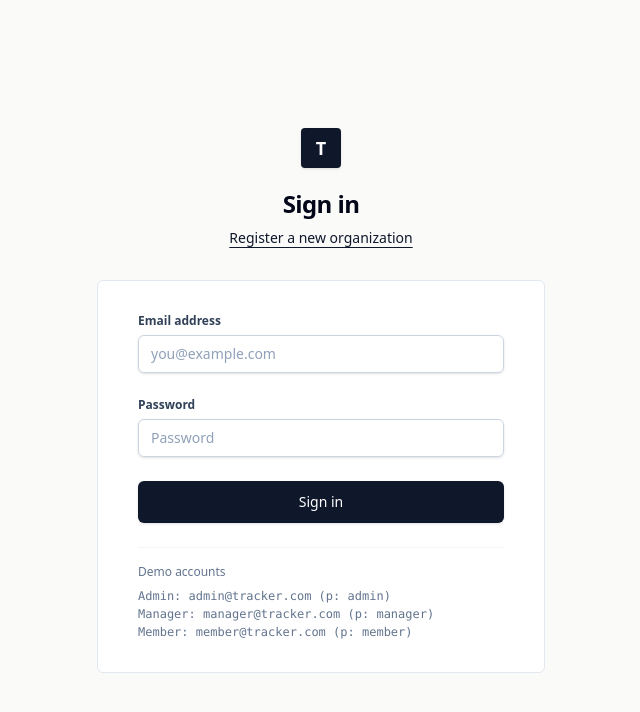
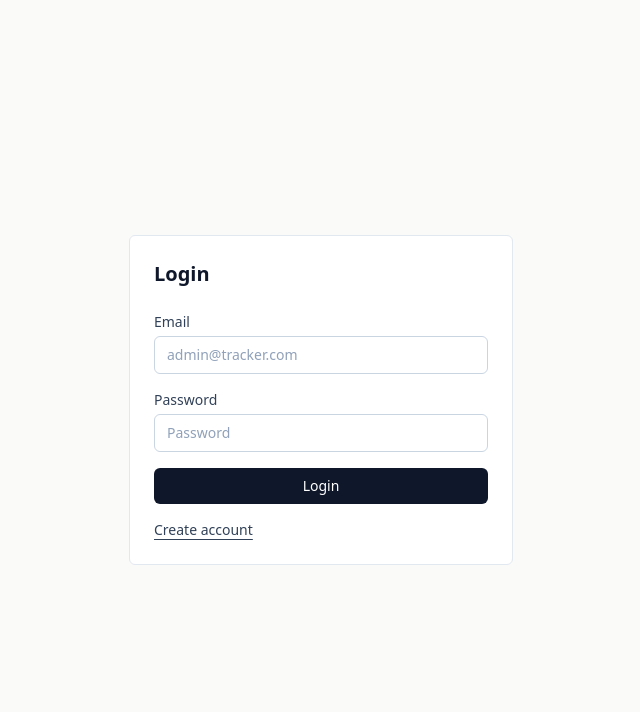
Before and after one commit to renolddickson/NXT-WAVE-Assessment-Frontend, an Angular app: page /login in a window 1280 px wide. Shown: the top 712 px of the page, without its empty margins (319-959 px from the left). Built offline with nearby package versions, Linux system fonts and the light colour scheme.

Commit message:
refactor: switch from mock data to real API integration across services and update login UI

```diff
--- a/src/app/pages/login/login.component.html
+++ b/src/app/pages/login/login.component.html
@@ -1,89 +1,51 @@
-<div class="min-h-screen flex flex-col justify-center bg-stone-50 py-12 sm:px-6 lg:px-8">
-  <div class="sm:mx-auto sm:w-full sm:max-w-md text-center">
-    <div class="mx-auto h-10 w-10 bg-slate-900 rounded flex items-center justify-center text-white font-semibold text-lg shadow-sm">
-      T
-    </div>
-    <h2 class="mt-5 text-2xl font-semibold text-slate-950 tracking-tight">Sign in</h2>
-    <p class="mt-2 text-sm text-slate-500">
-      <a routerLink="/register" class="font-medium text-slate-900 hover:text-slate-700 underline underline-offset-4 cursor-pointer">
-        Register a new organization
-      </a>
-    </p>
+<div class="min-h-screen bg-stone-50 flex items-center justify-center px-4 py-10">
+  <div class="w-full max-w-sm">
+    <div class="bg-white border border-slate-200 rounded-md p-6">
+      <h1 class="text-xl font-semibold text-slate-900 mb-6">Login</h1>
+
+      <div *ngIf="errorMessage()" class="mb-4 bg-red-50 border border-red-200 p-3 rounded" role="alert">
+        <p class="text-sm text-red-700">{{ errorMessage() }}</p>
       </div>
 
-  <div class="mt-8 sm:mx-auto sm:w-full sm:max-w-md">
-    <div class="bg-white py-8 px-4 border border-slate-200 rounded-md sm:px-10">
-      <div *ngIf="errorMessage()" class="mb-4 bg-red-50 border-l-4 border-red-500 p-4 rounded" role="alert">
-        <div class="flex">
-          <div class="shrink-0">
-            <svg class="h-5 w-5 text-red-500" viewBox="0 0 20 20" fill="currentColor">
-              <path fill-rule="evenodd" d="M10 18a8 8 0 100-16 8 8 0 000 16zM8.707 7.293a1 1 0 00-1.414 1.414L8.586 10l-1.293 1.293a1 1 0 101.414 1.414L10 11.414l1.293 1.293a1 1 0 001.414-1.414L11.414 10l1.293-1.293a1 1 0 00-1.414-1.414L10 8.586 8.707 7.293z" clip-rule="evenodd"/>
-            </svg>
-          </div>
-          <div class="ml-3">
-            <p class="text-sm text-red-700">{{ errorMessage() }}</p>
-          </div>
-        </div>
-      </div>
-
-      <form [formGroup]="loginForm" (ngSubmit)="onSubmit()" class="space-y-6">
+      <form [formGroup]="loginForm" (ngSubmit)="onSubmit()" class="space-y-4">
         <div>
-          <label for="email" class="block text-xs font-semibold text-slate-700">
-            Email address
-          </label>
-          <div class="mt-1.5">
+          <label for="email" class="block text-sm font-medium text-slate-700 mb-1">Email</label>
           <input id="email"
                  type="email"
                  formControlName="email"
-                   class="appearance-none block w-full px-3 py-2 border border-slate-300 rounded-md shadow-sm placeholder-slate-400 focus:outline-none focus:ring-slate-900 focus:border-slate-900 text-sm"
-                   [ngClass]="{'border-red-500 ring-red-500': loginForm.get('email')?.touched && loginForm.get('email')?.invalid}"
-                   placeholder="you@example.com">
-          </div>
+                 class="block w-full px-3 py-2 border border-slate-300 rounded-md text-sm placeholder-slate-400 focus:outline-none focus:ring-1 focus:ring-slate-900 focus:border-slate-900"
+                 [ngClass]="{'border-red-500': loginForm.get('email')?.touched && loginForm.get('email')?.invalid}"
+                 placeholder="admin@tracker.com">
           <div *ngIf="loginForm.get('email')?.touched && loginForm.get('email')?.invalid" class="mt-1 text-xs text-red-600">
             <span *ngIf="loginForm.get('email')?.errors?.['required']">Email is required.</span>
-            <span *ngIf="loginForm.get('email')?.errors?.['email']">Please enter a valid email.</span>
+            <span *ngIf="loginForm.get('email')?.errors?.['email']">Enter a valid email.</span>
           </div>
         </div>
 
         <div>
-          <label for="password" class="block text-xs font-semibold text-slate-700">
-            Password
-          </label>
-          <div class="mt-1.5">
+          <label for="password" class="block text-sm font-medium text-slate-700 mb-1">Password</label>
           <input id="password"
                  type="password"
                  formControlName="password"
-                   class="appearance-none block w-full px-3 py-2 border border-slate-300 rounded-md shadow-sm placeholder-slate-400 focus:outline-none focus:ring-slate-900 focus:border-slate-900 text-sm"
-                   [ngClass]="{'border-red-500 ring-red-500': loginForm.get('password')?.touched && loginForm.get('password')?.invalid}"
+                 class="block w-full px-3 py-2 border border-slate-300 rounded-md text-sm placeholder-slate-400 focus:outline-none focus:ring-1 focus:ring-slate-900 focus:border-slate-900"
+                 [ngClass]="{'border-red-500': loginForm.get('password')?.touched && loginForm.get('password')?.invalid}"
                  placeholder="Password">
-          </div>
           <div *ngIf="loginForm.get('password')?.touched && loginForm.get('password')?.invalid" class="mt-1 text-xs text-red-600">
             <span *ngIf="loginForm.get('password')?.errors?.['required']">Password is required.</span>
             <span *ngIf="loginForm.get('password')?.errors?.['minlength']">Password must be at least 4 characters.</span>
           </div>
         </div>
 
-        <div>
         <button type="submit"
                 [disabled]="isLoading()"
-                  class="w-full flex justify-center py-2.5 px-4 border border-transparent rounded-md shadow-sm text-sm font-medium text-white bg-slate-900 hover:bg-slate-800 focus:outline-none focus:ring-2 focus:ring-offset-2 focus:ring-slate-950 transition-colors disabled:opacity-50 disabled:cursor-not-allowed cursor-pointer">
-            <svg *ngIf="isLoading()" class="animate-spin -ml-1 mr-3 h-5 w-5 text-white" xmlns="http://www.w3.org/2000/svg" fill="none" viewBox="0 0 24 24">
-              <circle class="opacity-25" cx="12" cy="12" r="10" stroke="currentColor" stroke-width="4"></circle>
-              <path class="opacity-75" fill="currentColor" d="M4 12a8 8 0 018-8V0C5.373 0 0 5.373 0 12h4zm2 5.291A7.962 7.962 0 014 12H0c0 3.042 1.135 5.824 3 7.938l3-2.647z"></path>
-            </svg>
-            {{ isLoading() ? 'Signing in...' : 'Sign in' }}
+                class="w-full py-2 px-4 rounded-md text-sm font-medium text-white bg-slate-900 hover:bg-slate-800 disabled:opacity-50 disabled:cursor-not-allowed cursor-pointer">
+          {{ isLoading() ? 'Logging in...' : 'Login' }}
         </button>
-        </div>
       </form>
 
-      <div class="mt-6 border-t border-slate-100 pt-4">
-        <p class="text-xs text-slate-500 font-medium">Demo accounts</p>
-        <div class="mt-2 text-xs text-slate-500 font-mono space-y-0.5">
-          <div>Admin: admin&#64;tracker.com (p: admin)</div>
-          <div>Manager: manager&#64;tracker.com (p: manager)</div>
-          <div>Member: member&#64;tracker.com (p: member)</div>
+      <a routerLink="/register" class="block mt-4 text-sm text-slate-700 underline underline-offset-4">
+        Create account
+      </a>
     </div>
   </div>
 </div>
-  </div>
-</div>
--- a/src/app/services/auth.service.ts
+++ b/src/app/services/auth.service.ts
@@ -11,8 +11,7 @@ import { MOCK_USERS } from '../models/mock-db';
 export class AuthService {
   private readonly API_URL = 'http://localhost:3000/api/auth';
 
-  // Frontend review mode. Set to false when running with the real API.
-  public useMock = true;
+  public useMock = false;
 
   // Signal for the current logged-in user
   readonly currentUser = signal<User | null>(this.loadUserFromStorage());
@@ -26,7 +25,19 @@ export class AuthService {
 
   private loadUserFromStorage(): User | null {
     const userJson = localStorage.getItem('user');
-    return userJson ? JSON.parse(userJson) : null;
+    if (!userJson || userJson === 'undefined' || userJson === 'null') {
+      localStorage.removeItem('user');
+      return null;
+    }
+
+    try {
+      return JSON.parse(userJson) as User;
+    } catch {
+      localStorage.removeItem('accessToken');
+      localStorage.removeItem('refreshToken');
+      localStorage.removeItem('user');
+      return null;
+    }
   }
 
   getAccessToken(): string | null {
@@ -144,6 +155,10 @@ export class AuthService {
   }
 
   private saveSession(response: AuthResponse): void {
+    if (!response?.accessToken || !response?.refreshToken || !response?.user) {
+      throw new Error('Invalid auth response from server.');
+    }
+
     localStorage.setItem('accessToken', response.accessToken);
     localStorage.setItem('refreshToken', response.refreshToken);
     localStorage.setItem('user', JSON.stringify(response.user));
--- a/src/app/services/project.service.ts
+++ b/src/app/services/project.service.ts
@@ -11,7 +11,7 @@ import { MOCK_PROJECTS } from '../models/mock-db';
 export class ProjectService {
   private readonly API_URL = 'http://localhost:3000/api/projects';
 
-  public useMock = true;
+  public useMock = false;
 
   constructor(private http: HttpClient) {}
 
--- a/src/app/services/task.service.ts
+++ b/src/app/services/task.service.ts
@@ -21,7 +21,7 @@ export interface TasksResponse {
 export class TaskService {
   private readonly API_URL = 'http://localhost:3000/api/tasks';
 
-  public useMock = true;
+  public useMock = false;
 
   constructor(private http: HttpClient) {}
 
--- a/src/app/services/user.service.ts
+++ b/src/app/services/user.service.ts
@@ -11,7 +11,7 @@ import { MOCK_USERS } from '../models/mock-db';
 export class UserService {
   private readonly API_URL = 'http://localhost:3000/api/users';
 
-  public useMock = true;
+  public useMock = false;
 
   constructor(private http: HttpClient) {}
 
```
Also changed, not shown: 1 other file (tests, documents, lock files or other folders). Lines whose indentation alone changed are shown as unchanged.
